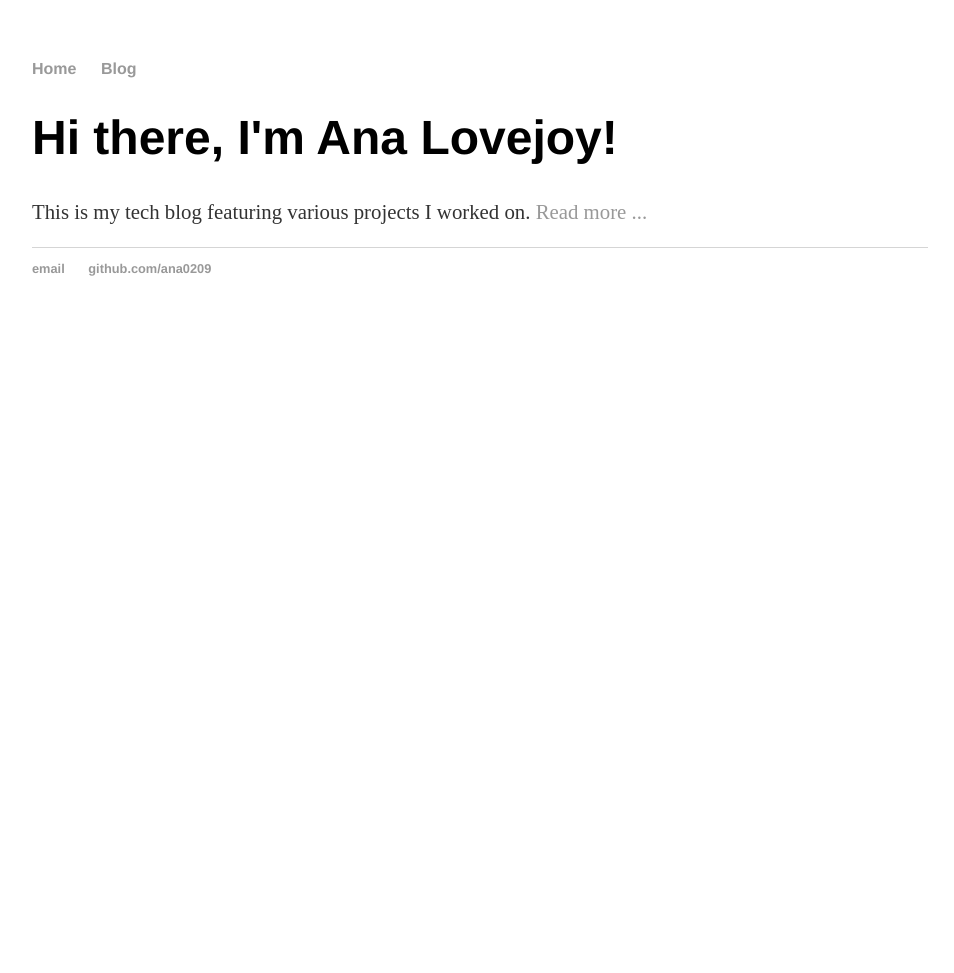
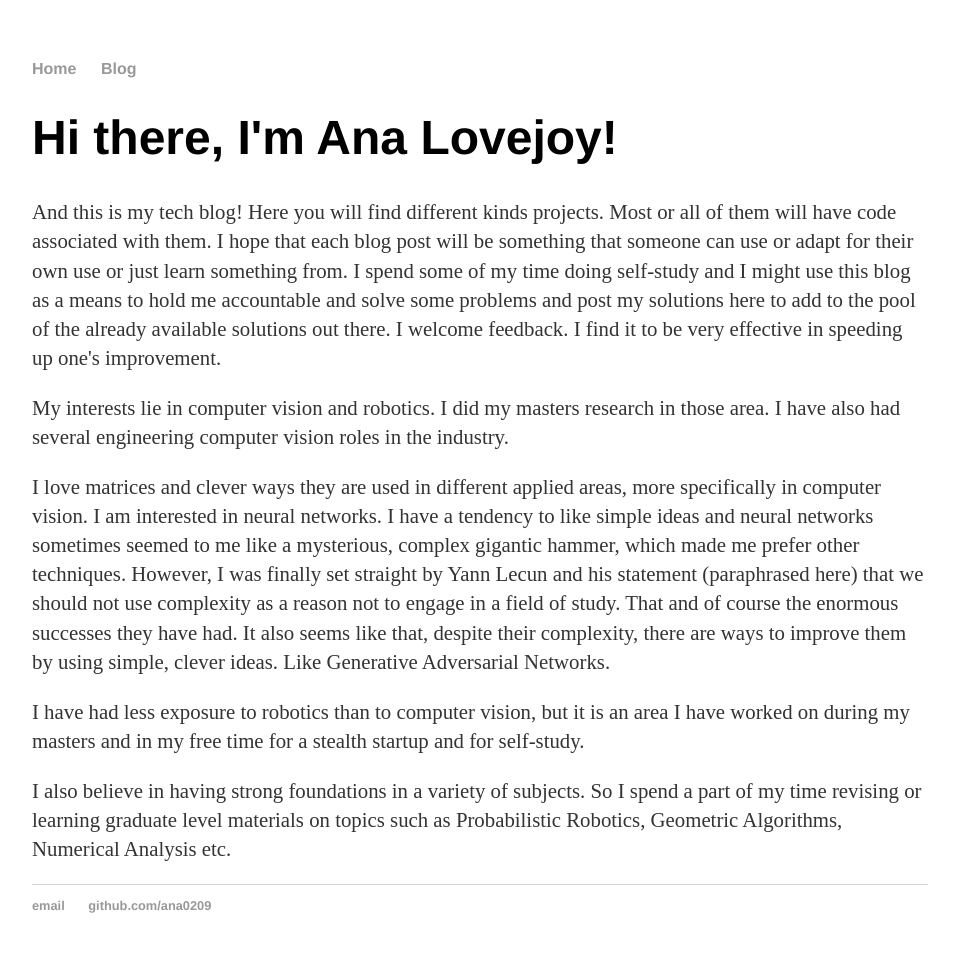
Before and after one commit to ana0209/ana0209.github.io, a Jekyll site: the page built from index.html, in a window 1280 px wide. Shown: the whole page, without its empty margins (160-1114 px from the left). Built offline with Jekyll 4.4.1, drawn with Linux system fonts in a browser that asks for light colours; before the commit the page ends 900 px from its top, so only the background shows below that.

Commit message:
Write about blog and yourself

```diff
--- a/index.html
+++ b/index.html
@@ -4,5 +4,13 @@ title: Ana's Tech Notes
 ---
 <div class="blurb">
 	<h1>Hi there, I'm Ana Lovejoy!</h1>
-	<p>This is my tech blog featuring various projects I worked on. <a href="/about">Read more ...</a></p>
+	<p>And this is my tech blog! Here you will find different kinds projects. Most or all of them will have code associated with them. I hope that each blog post will be something that someone can use or adapt for their own use or just learn something from. I spend some of my time doing self-study and I might use this blog as a means to hold me accountable and solve some problems and post my solutions here to add to the pool of the already available solutions out there. I welcome feedback. I find it to be very effective in speeding up one's improvement.</p>
+
+    <p>My interests lie in computer vision and robotics. I did my masters research in those area. I have also had several engineering computer vision roles in the industry.</p>
+
+    <p>I love matrices and clever ways they are used in different applied areas, more specifically in computer vision. I am interested in neural networks. I have a tendency to like simple ideas and neural networks sometimes seemed to me like a mysterious, complex gigantic hammer, which made me prefer other techniques. However, I was finally set straight by Yann Lecun and his statement (paraphrased here) that we should not use complexity as a reason not to engage in a field of study. That and of course the enormous successes they have had. It also seems like that, despite their complexity, there are ways to improve them by using simple, clever ideas. Like Generative Adversarial Networks. </p>
+
+    <p>I have had less exposure to robotics than to computer vision, but it is an area I have worked on during my masters and in my free time for a stealth startup and for self-study.</p>
+
+    <p>I also believe in having strong foundations in a variety of subjects. So I spend a part of my time revising or learning graduate level materials on topics such as Probabilistic Robotics, Geometric Algorithms, Numerical Analysis etc. </p>
 </div><!-- /.blurb -->
```
